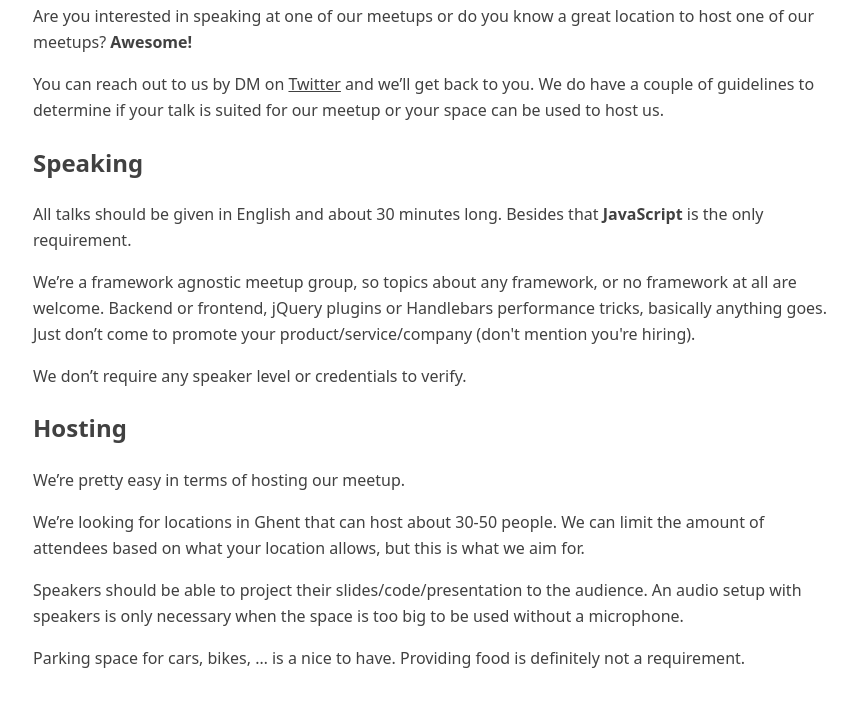
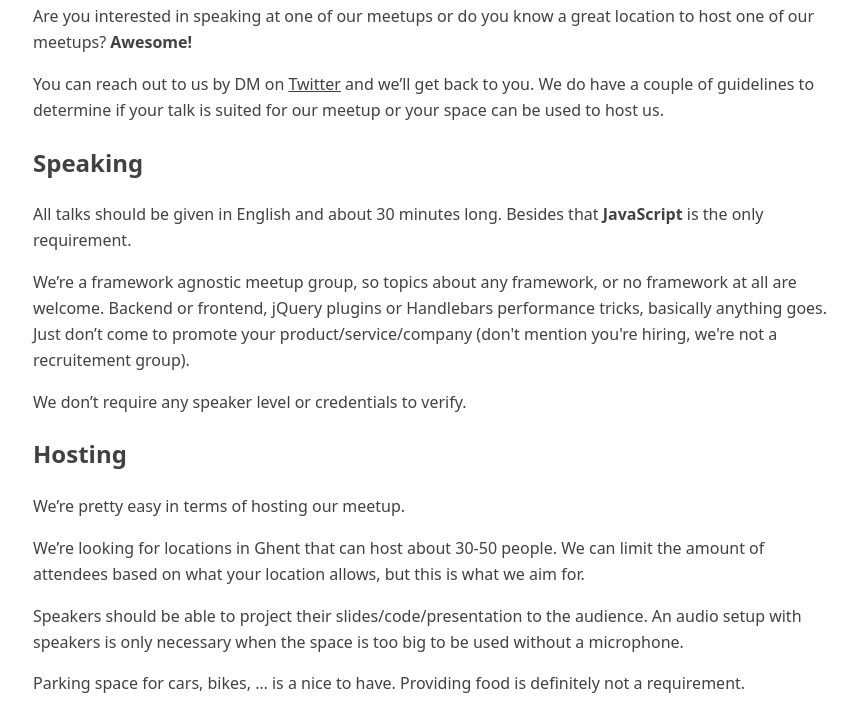
Before and after one commit to GhentJs/ghentjs.github.io, a plain HTML site: page speaking-hosting.html in a window 1280 px wide. Shown: the part 235-948 px from the top of the page, without its empty margins (207-1063 px from the left). Before the commit the page ends 922 px from the top, so only its background shows below. Drawn offline with Linux system fonts and the light colour scheme.

Commit message:
Update speaking-hosting.html

```diff
--- a/speaking-hosting.html
+++ b/speaking-hosting.html
@@ -28,7 +28,7 @@
         <h2 id="speaking">Speaking</h2>
         <p>All talks should be given in English and about 30 minutes long. Besides that <strong>JavaScript</strong> is the only requirement.</p>
         <p>We’re a framework agnostic meetup group, so topics about any framework, or no framework at all are welcome.
-        Backend or frontend, jQuery plugins or Handlebars performance tricks, basically anything goes. Just don’t come to promote your product/service/company (don't mention you're hiring).</p>
+        Backend or frontend, jQuery plugins or Handlebars performance tricks, basically anything goes. Just don’t come to promote your product/service/company (don't mention you're hiring, we're not a recruitement group).</p>
         <p>We don’t require any speaker level or credentials to verify.</p>
 
         <h2 id="hosting">Hosting</h2>
```
